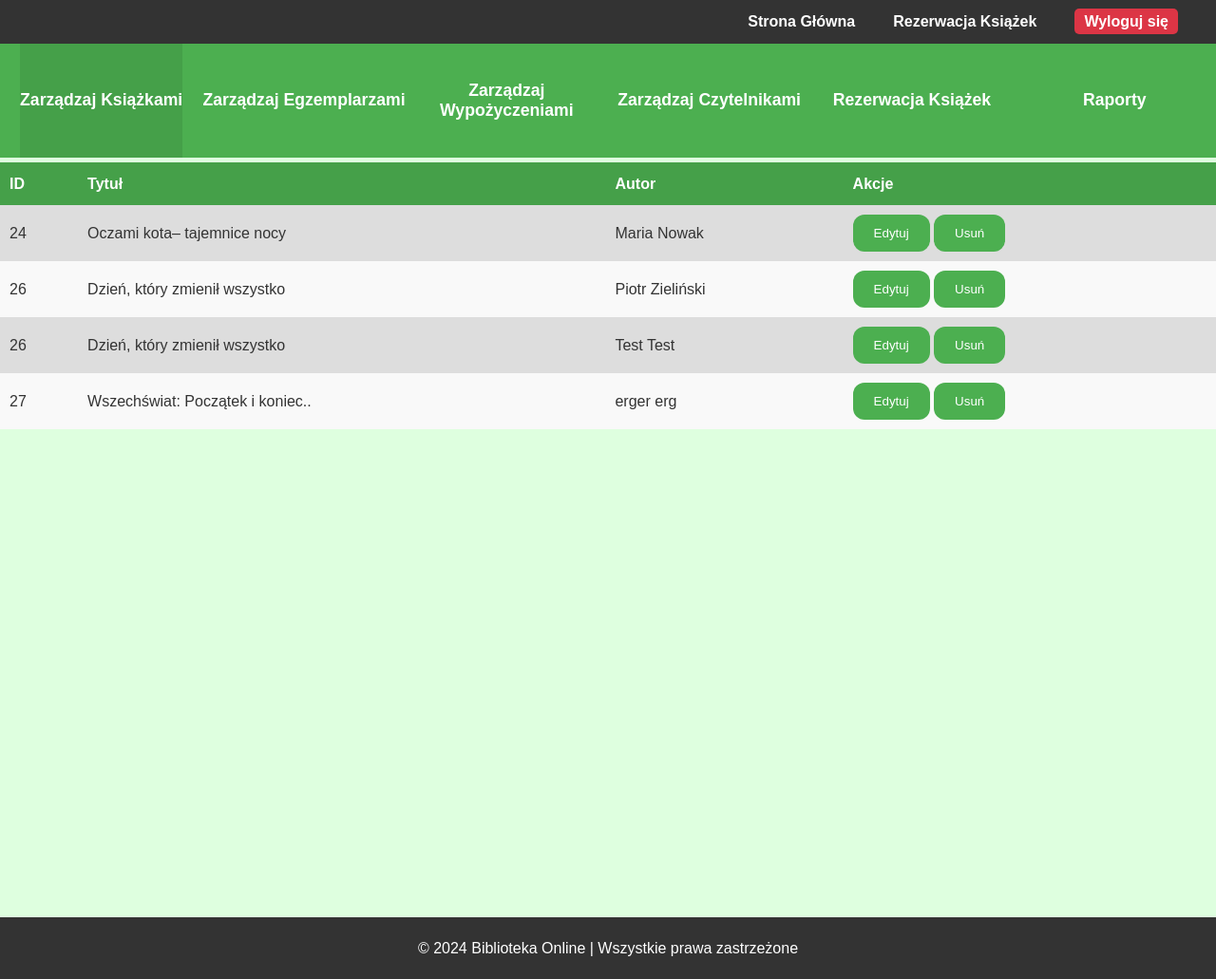
After one commit to Vandal166/Biblioteka-Online, a PHP site: page /Biblioteka/php/bibliotekarz/manage_books.php in a window 1280 px wide. The commit adds this page. Shown: the whole page at 95% size. Run offline with PHP 8.4, Linux system fonts and the light colour scheme; the visitor is signed in with stand-in values (Sample User, id 1); data comes from the database, SQL or seed files in the repository; both versions use the stored data as it was after the commit.

Commit message:
dodanie panelu bibliotekarskiego

```diff
--- /dev/null
+++ b/Biblioteka/css/bibliotekarz.css
@@ -0,0 +1,300 @@
+*
+{
+    margin: 0;
+    padding: 0;
+    box-sizing: border-box;
+}
+
+body
+{
+    background-color: #deffdf;
+}
+
+#pasek
+{
+    background-color: #817f7f;
+    height: 5vh;
+    display: flex;
+    justify-content: center;
+}
+
+#pasek ul
+{
+    display: flex;
+    list-style-type: none;
+    padding: 0;
+    margin: 0;
+    flex: 1;
+    align-items: stretch;
+}
+
+#pasek li
+{
+    flex: 1;
+}
+
+#pasek button
+{
+    height: 100%;
+    width: 100%;
+    background-color: #333;
+    color: white;
+    font-size: 2.2vh;
+    font-weight: bold;
+    border: none;
+    cursor: pointer;
+    display: flex;
+    align-items: center;
+    justify-content: center;
+}
+
+#pasek button:hover
+{
+    background-color: rgb(37, 37, 37)
+}
+
+#pasek button:disabled
+{
+    background-color: rgb(37, 37, 37);
+    cursor: default;
+}
+
+#panel
+{
+    background-color: #4CAF50;
+    height: 15vh;
+    display: flex;
+    justify-content: center;
+    align-items: stretch;
+}
+
+#panel ul
+{
+    display: flex;
+    list-style-type: none;
+    padding: 0;
+    margin: 0;
+    flex: 1;
+    align-items: stretch;
+}
+
+#panel li
+{
+    flex: 1;
+    display: flex;
+    justify-content: center;
+}
+
+#panel button
+{
+    height: 100%;
+    width: 100%;
+    background-color: #4CAF50;
+    color: white;
+    font-size: 2.2vh;
+    font-weight: bold;
+    border: none;
+    cursor: pointer;
+    display: flex;
+    align-items: center;
+    justify-content: center;
+}
+
+#panel button:hover
+{
+    background-color: #45a049;
+}
+
+#panel button:disabled
+{
+    background-color: #45a049;
+    cursor: default;
+}
+
+#panel a
+{
+    text-decoration: none;
+    color: inherit;
+    cursor: pointer;
+}
+
+#pasek a
+{
+    text-decoration: none;
+    color: inherit;
+    cursor: pointer;
+}
+
+
+#tabela
+{
+    background-color: #deffdf;
+    height: auto;
+    max-height: 100vh;
+    height: 100vh;
+    width: 100%;
+    display: flex;
+    justify-content: center;
+    align-items: flex-start;
+    box-sizing: border-box;
+    overflow-y: scroll;
+    direction: rtl;
+    padding-top: 5px;
+}
+
+#tabela table
+{
+    border-collapse: collapse;
+    width: 100%;
+    max-height: 100%;
+    overflow-y: auto;
+    box-sizing: border-box;
+    direction: ltr;
+
+}
+
+#tabela table, th, td
+{
+    box-sizing: border-box;
+}
+
+#tabela th, td
+{
+    padding: 10px;
+    text-align: left;
+    /* vertical-align: top; */
+}
+
+#tabela th
+{
+    position: sticky;
+    top: 0;
+    background-color: #45a049;
+    color: white;
+    z-index: 2;
+}
+
+#tabela tbody tr:nth-child(odd)
+{
+    background-color: #ddd;
+}
+
+#tabela tbody tr:nth-child(even)
+{
+    background-color: #f9f9f9;
+}
+
+#formularz
+{
+    display: flex;
+    justify-content: space-between;
+    gap: 20px;
+    /* padding: 20px; */
+    align-items: stretch;
+    height: calc(100vh - 40px);
+    overflow: hidden;
+}
+
+.podsekcja
+{
+    flex: 1;
+    max-width: 33%;
+    padding: 15px;
+    background-color: #f9f9f9;
+    border: 1px solid #ddd;
+    border-radius: 8px;
+    box-shadow: 0 4px 8px rgba(0, 0, 0, 0.1);
+    display: flex;
+    flex-direction: column;
+    justify-content: space-between;
+    overflow-y: auto;
+}
+
+.podsekcja h2
+{
+    text-align: center;
+    font-size: 18px;
+    margin-bottom: 10px;
+}
+
+.podsekcja form
+{
+    display: flex;
+    flex-direction: column;
+    gap: 10px;
+    flex-grow: 1;
+    overflow-y: auto;
+}
+
+.podsekcja label
+{
+    font-weight: bold;
+}
+
+.podsekcja input,
+.podsekcja button
+{
+    width: 100%;
+    padding: 8px;
+    box-sizing: border-box;
+    font-size: 20px;
+    font-weight: bold;
+}
+
+.podsekcja button
+{
+    margin-top: 10px;
+    background-color: #4CAF50;
+    color: #fff;
+    border: none;
+    border-radius: 5px;
+    cursor: pointer;
+}
+
+.podsekcja button:hover
+{
+    background-color: #45a049;
+}
+.podsekcja .checkbox-container {
+    display: flex;
+    align-items: center;
+    gap: 10px;
+}
+
+.podsekcja .checkbox-container input[type="checkbox"] {
+    width: 20px;
+    height: 20px;
+    cursor: pointer;
+}
+
+.podsekcja .checkbox-container label {
+    font-weight: bold;
+    cursor: pointer;
+
+}
+
+.podsekcja input[type="text"]#ISBN, input[type="text"]#numer_wydania, input[type="text"]#new_ISBN, input[type="text"]#new_numer_wydania {
+    letter-spacing: 4px;
+    padding-right: 10px;
+}
+
+.form_name
+{
+    text-align: center;
+    font-size: 28px;
+}
+
+.actions button {
+    background-color: #4CAF50;
+    border: 2px solid transparent;
+    color: white;
+    padding: 10px 20px;
+
+    cursor: pointer;
+    border-radius: 12px;
+}
+.actions button:hover {
+    background-color: white;
+    color: black;
+    border: 2px solid #4CAF50;
+}
--- a/Biblioteka/index.php
+++ b/Biblioteka/index.php
@@ -20,7 +20,7 @@
                     <li><a href="php/admin/tabele/main_tabela.php?tabela=autor">Panel administracyjny</a></li>
                 <?php elseif(isset($_SESSION['poziom_uprawnien']) && $_SESSION['poziom_uprawnien'] === 'bibliotekarz'): ?>
                     <!-- if bibliotekarz, wyświetl guzik do panelu bibliotekarza -->
-                    <li><a href="php/librarian_dashboard.php" >Panel bibliotekarski</a></li>
+                    <li><a href="php/bibliotekarz/panel_bibliotekarski.php" >Panel bibliotekarski</a></li>
                 <?php endif; ?>
 
                 <li><a href="index.php">Strona Główna</a></li>
--- /dev/null
+++ b/Biblioteka/php/bibliotekarz/manage_books.php
@@ -0,0 +1,89 @@
+<?php
+session_start();
+define('BASE_PATH', $_SERVER['DOCUMENT_ROOT'] . '/Biblioteka/');
+
+require_once(BASE_PATH . 'php/db_connection.php');
+
+if (!isset($_SESSION['poziom_uprawnien']) || $_SESSION['poziom_uprawnien'] !== 'bibliotekarz') {
+    header("Location: /Biblioteka/index.php"); // Brak dostępu
+    exit();
+}
+// Pobranie listy książek z bazy danych
+$query = "SELECT ksiazka.ID, ksiazka.tytul, autor.imie, autor.nazwisko
+        FROM ksiazka
+        LEFT JOIN autor_ksiazki ON ksiazka.ID = autor_ksiazki.ID_ksiazki
+        LEFT JOIN autor ON autor_ksiazki.ID_autora = autor.ID";
+$result = mysqli_query($conn, $query);
+?>
+
+<!DOCTYPE html>
+<html lang="pl">
+<head>
+    <meta charset="UTF-8">
+    <meta name="viewport" content="width=device-width, initial-scale=1.0">
+    <title>Zarządzaj Książkami</title>
+    <base href="/Biblioteka/"> <!-- bazowa sciezka dla odnośników -->
+    <link rel="stylesheet" href="css/style.css">
+    <link rel="stylesheet" href="css/bibliotekarz.css">
+</head>
+<body>
+    <header>
+        <nav>
+            <ul>
+                <li><a href="/Biblioteka/index.php">Strona Główna</a></li>
+                <li><a href="/Biblioteka/php/reservation.php">Rezerwacja Książek</a></li>
+                <?php if(isset($_SESSION['user_id'])): ?>
+                    <!-- if użytkownik jest zalogowany, wyświetl "Wyloguj" -->
+                    <li><a href="/Biblioteka/php/logout.php" id="logoutBtn">Wyloguj się</a></li>
+                <?php else: ?>
+                    <!-- if użytkownik nie jest zalogowany, wyświetl "Zaloguj się" -->
+                    <li><a href="/Biblioteka/php/login.php">Zaloguj się</a></li>
+                <?php endif; ?>
+            </ul>
+        </nav>
+    </header>
+
+    <section id="panel">
+            <ul>
+                <li><a href="/Biblioteka/php/bibliotekarz/manage_books.php"><button disabled>Zarządzaj Książkami</button></a></li>
+                <li><a href="/Biblioteka/php/bibliotekarz/manage_exemplars.php"><button>Zarządzaj Egzemplarzami</button></a></li>
+                <li><a href="/Biblioteka/php/bibliotekarz/manage_borrowings.php"><button>Zarządzaj Wypożyczeniami</button></a></li>
+                <li><a href="/Biblioteka/php/bibliotekarz/manage_users.php"><button>Zarządzaj Czytelnikami</button></a></li>
+                <li><a href="/Biblioteka/php/bibliotekarz/reservation.php"><button>Rezerwacja Książek</button></a></li>
+                <li><a href="/Biblioteka/php/bibliotekarz/reports.php"><button>Raporty</button></a></li>
+            </ul>
+    </section>
+
+
+    <section id="tabela">
+        <table>
+            <thead>
+                <tr>
+                    <th>ID</th>
+                    <th>Tytuł</th>
+                    <th>Autor</th>
+                    <th>Akcje</th>
+                </tr>
+            </thead>
+            <tbody>
+                <?php while ($book = mysqli_fetch_assoc($result)) { ?>
+                    <tr>
+                        <td><?php echo $book['ID']; ?></td>
+                        <td><?php echo $book['tytul']; ?></td>
+                        <td><?php echo $book['imie'] . ' ' . $book['nazwisko']; ?></td>
+                        <td class="actions">
+                            <!-- akcje -->
+                            <a href="/Biblioteka/php/bibliotekarz/edit_book.php?id=<?php echo $book['ID']; ?>"><button>Edytuj</button></a>
+                            <a href="/Biblioteka/php/bibliotekarz/delete_book.php?id=<?php echo $book['ID']; ?>" onclick="return confirm('Czy na pewno chcesz usunąć tę książkę?');"><button>Usuń</button></a>
+                        </td>
+                    </tr>
+                    <?php } ?>
+                </tbody>
+            </table>
+        </section>
+
+    <footer>
+        <p>&copy; 2024 Biblioteka Online | Wszystkie prawa zastrzeżone</p>
+    </footer>
+</body>
+</html>
--- a/Biblioteka/php/login.php
+++ b/Biblioteka/php/login.php
@@ -23,7 +23,7 @@
 
         <form action="process_login.php" method="POST">
             <input type="hidden" name="formularz" value="login">
-            <input type="text" name="login" placeholder="Login/Email" required>
+            <input type="text" name="login" placeholder="Login/Email" value="<?php echo get_form_value('login'); ?>" required>
             <input type="password" name="password" placeholder="Hasło" minlength="6" maxlength="255" required>
             <button type="submit">Zaloguj się</button>
         </form>
--- a/Biblioteka/php/process_login.php
+++ b/Biblioteka/php/process_login.php
@@ -10,6 +10,7 @@ require_once('db_connection.php');
 if ($_SERVER['REQUEST_METHOD'] == 'POST')
 {
     $login = htmlspecialchars(trim($_POST['login']));
+    remember_form_data();
     $password = trim($_POST['password']);
     $user = null;
 
```
Also changed, not shown: Biblioteka/php/bibliotekarz/panel_bibliotekarski.php (added, +46 -0 lines), Biblioteka/sql/biblioteka.sql (+15 -4 lines).
